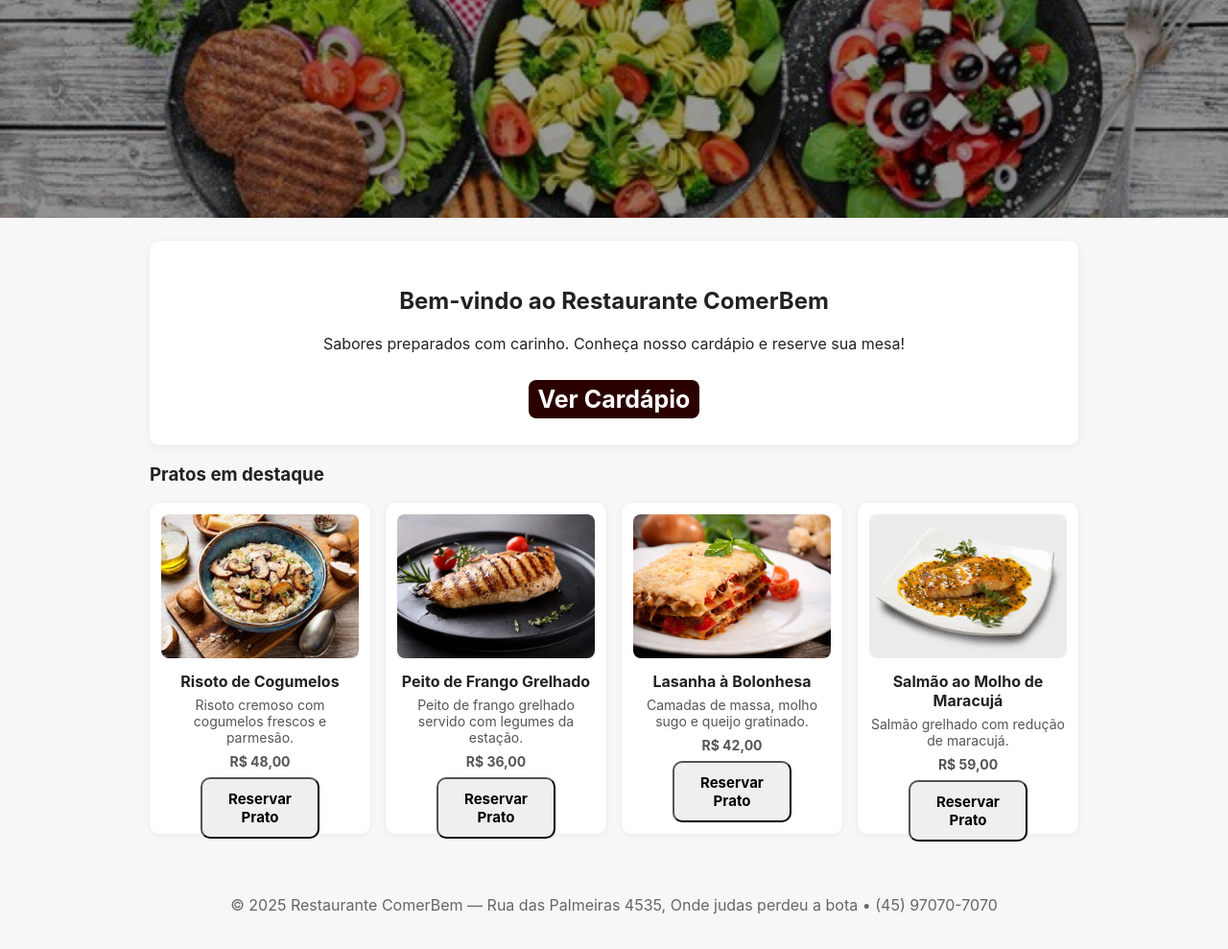
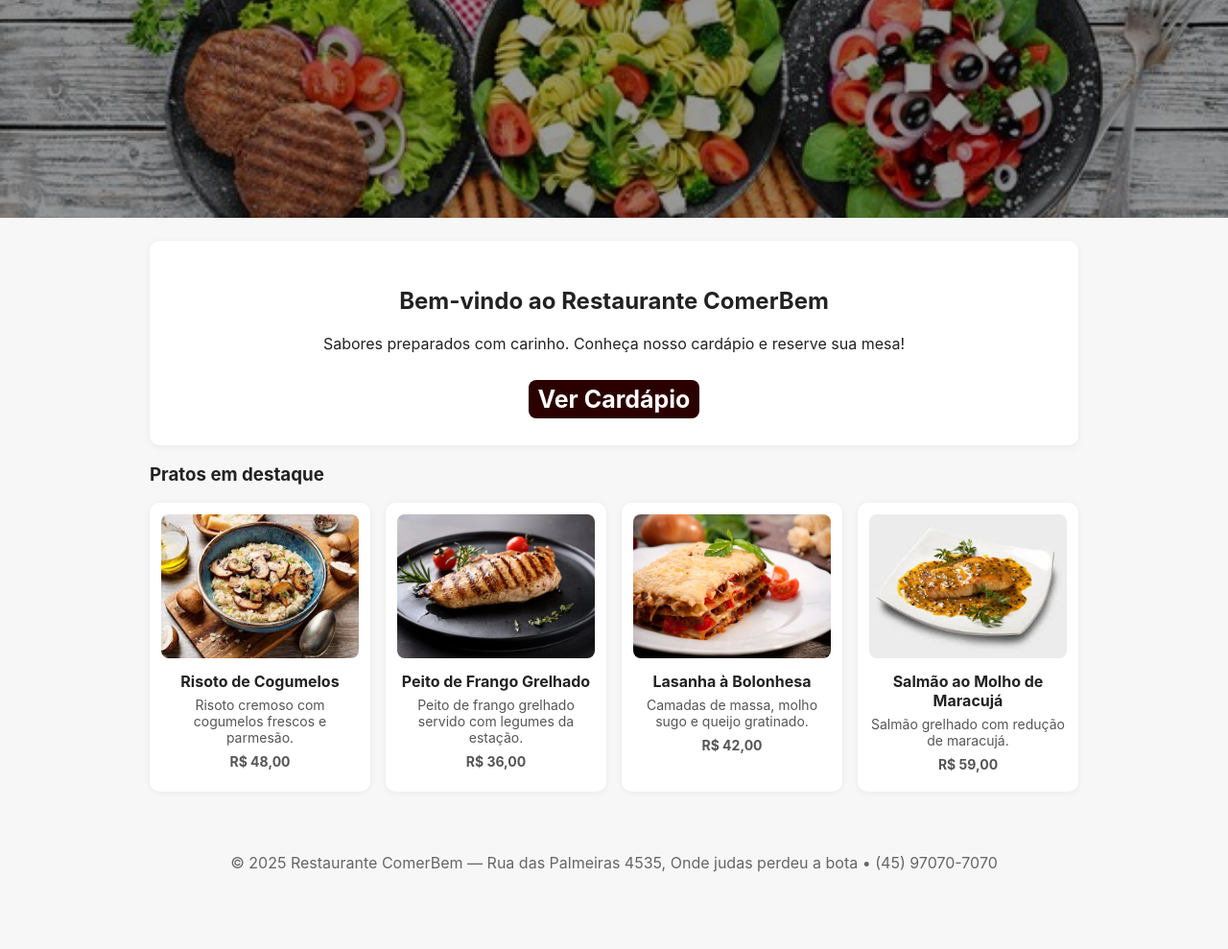
Before and after one commit to DanielVictorr/ComerBemRestaurant, a plain HTML site: page index.html in a window 1280 px wide. Shown: the part 73-1062 px from the top of the page at 96% size. After the commit the page ends 1018 px from the top, so only its background shows below. Drawn offline with Linux system fonts and the light colour scheme.

Commit message:
atualização pagina inicial, retirada dos botões de 'Reservar Pratos'

```diff
--- a/js/main.js
+++ b/js/main.js
@@ -109,7 +109,17 @@ function populateHighlights() {
   const highlights = document.getElementById('highlights');
   if (!highlights) return;
   // mostrar 4 primeiros como destaque
-  pratos.slice(0, 4).forEach(p => highlights.appendChild(createCard(p)));
+  pratos.slice(0, 4).forEach(p => {
+    const card = document.createElement('div');
+    card.className = 'card';
+    card.innerHTML = `
+      <img src="${p.img}" alt="${p.nome}" />
+      <h4>${p.nome}</h4>
+      <p class="desc">${p.descricao}</p>
+      <p class="price"><strong>${p.preco}</strong></p>
+    `;
+    highlights.appendChild(card);
+  });
 }
 
 // Abre popup pré-selecionando o prato escolhido
@@ -124,7 +134,17 @@ function abrirPopupComPrato(nomePrato) {
 
 // Execute on load
 document.addEventListener('DOMContentLoaded', () => {
-  populateMenu();
-  populateHighlights();
   preencherSelectPratos();
+
+  const currentPage = window.location.pathname;
+
+  // Se estiver na página inicial (index.html)
+  if (currentPage.includes("index.html") || currentPage.endsWith("/")) {
+    populateHighlights(); // mostra apenas 4 pratos
+  }
+
+  // Se estiver na página de cardápio
+  else if (currentPage.includes("cardapio.html")) {
+    populateMenu(); // mostra todos os pratos com botão de reserva
+  }
 });
```
Also changed, not shown: sobre.html (+3 -2 lines).
